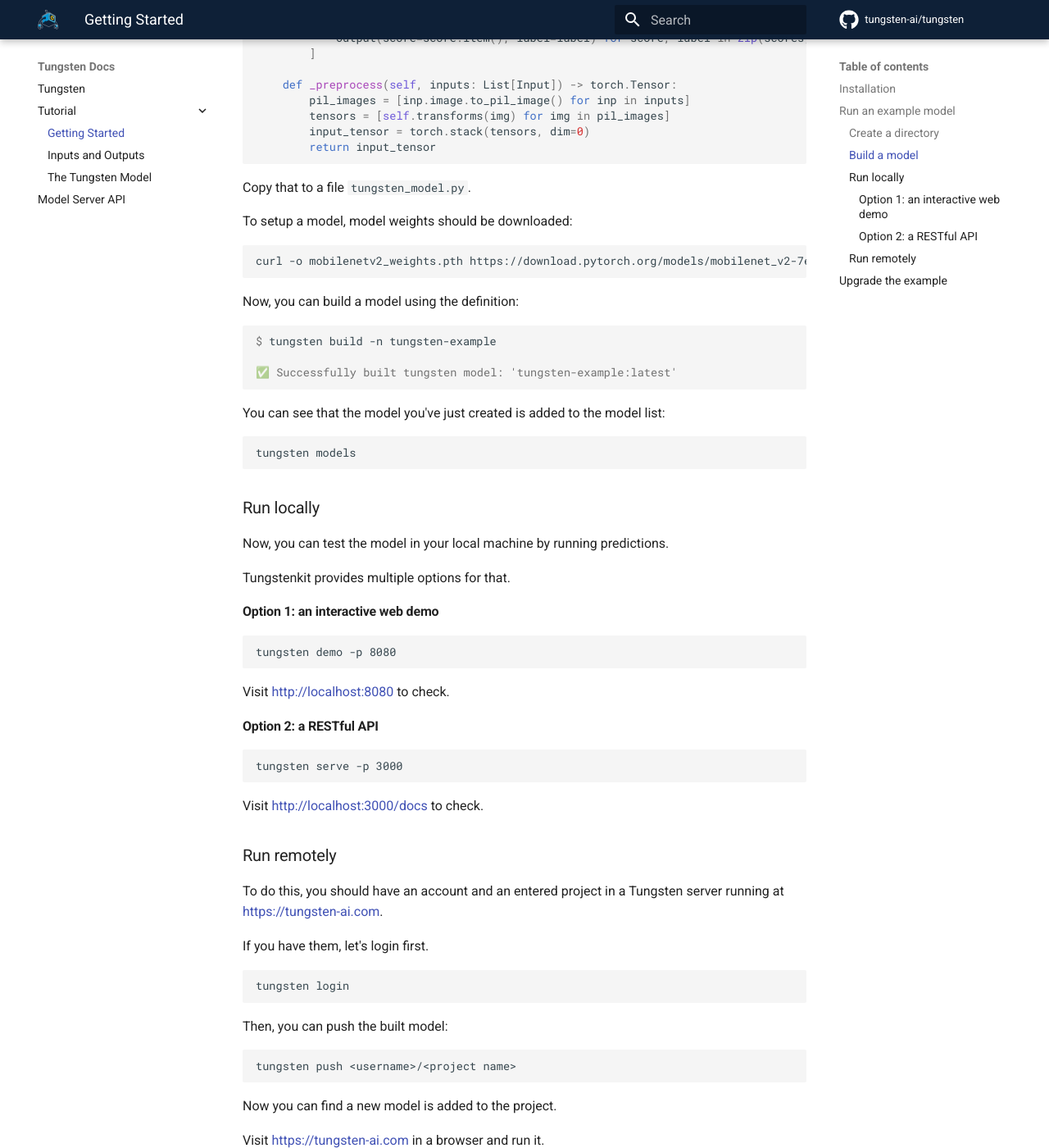
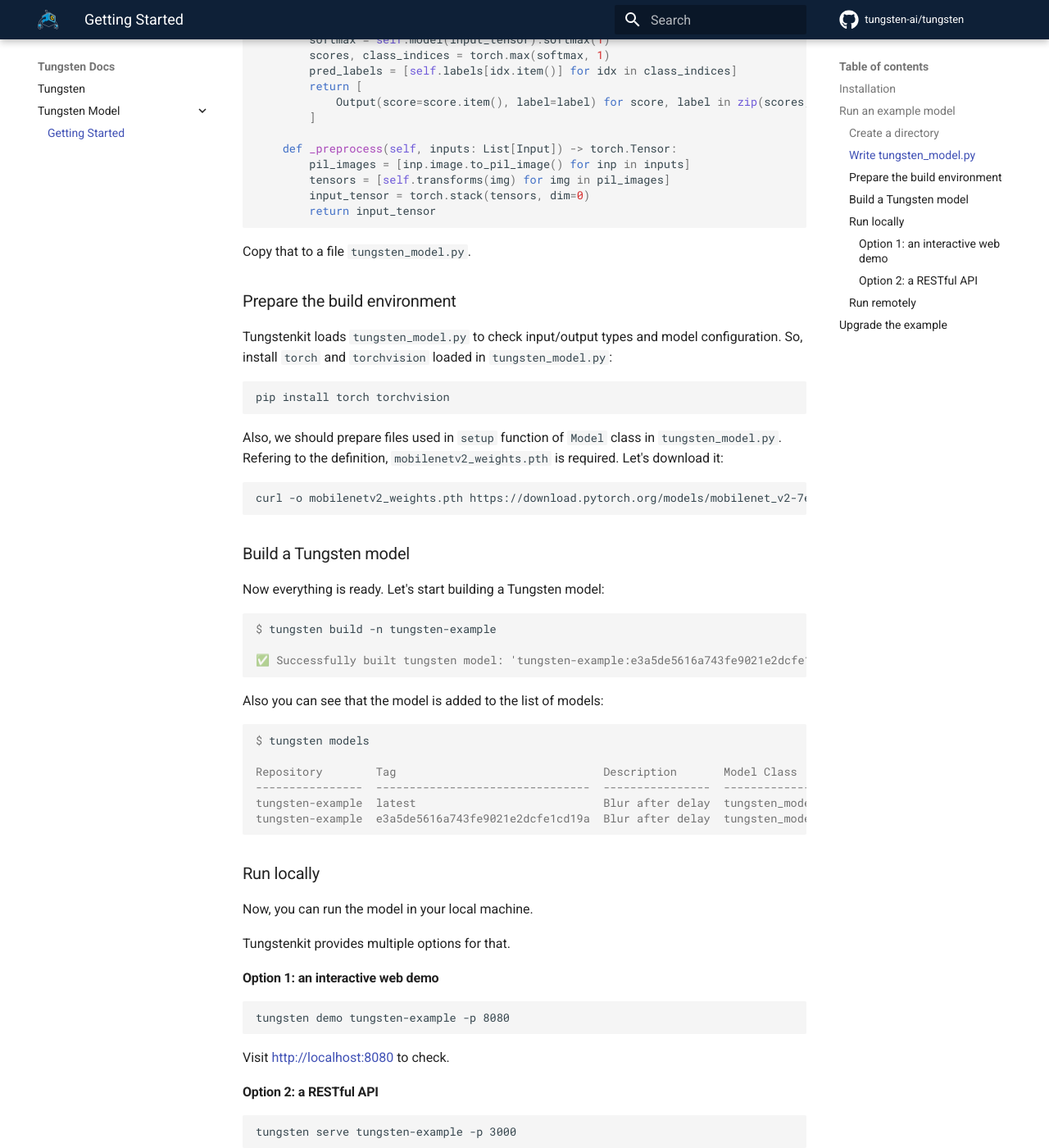
Before and after one commit to tungsten-ai/docs, an MkDocs documentation site: the page built from docs/tungsten_model/getting_started.md, in a window 1280 px wide and 1400 px high, scrolled down 1725 px. Shown: the whole window at 82% size. Built offline with MkDocs 1.6.1 and Material for MkDocs 9.7.7, drawn with Linux system fonts in a browser that asks for light colours; comment, search, counter and statistics services are not loaded; some of the changed text lies outside the part shown.

Commit message:
in progress

````diff
--- a/docs/tutorial/getting_started.md
+++ b/docs/tungsten_model/getting_started.md
@@ -2,25 +2,27 @@
 
 The first step is to install Tungstenkit.
 
-The prerequisites for installing tungstenkit are:
+The prerequisites are:
 
 - Python >= 3.7
 - [Docker](https://docs.docker.com/engine/install/)
+- (Optional) [nvidia-docker](https://docs.nvidia.com/datacenter/cloud-native/container-toolkit/install-guide.html#docker) for running GPU models locally. You can build and push a GPU model without a GPU and nvidia-docker.
 
 If they are ready, you can install Tungstenkit as follows:
 
 ```shell
 pip install tungstenkit
 ```
+
 ## Run an example model
 ### Create a directory
 Let's start by creating a working directory:
 ```shell
-mkdir tungsten-quickstart
-cd tungsten-quickstart
+mkdir tungsten-getting-started
+cd tungsten-getting-started
 ```
 
-### Build a model
+### Write ``tungsten_model.py``
 
 To build a Tungsten model, you should define your input, output, setup & predict functions, and dependencies in ``tungsten_model.py`` file.
 
@@ -31,25 +33,26 @@
 import torch
 from torchvision import transforms
 from torchvision.models.mobilenetv2 import MobileNet_V2_Weights, MobileNetV2
-from tungstenkit.io import BaseIO, Image
-from tungstenkit.model import TungstenModel, config
+
+from tungstenkit import io, model
 
 
-class Input(BaseIO):
-    image: Image
+class Input(io.BaseIO):
+    image: io.Image
 
 
-class Output(BaseIO):
+class Output(io.BaseIO):
     score: float
     label: str
 
 
-@config(
+@model.config(
+    gpu=False,
     description="Image classification model",
     python_packages=["torch", "torchvision"],
     batch_size=64,
 )
-class Model(TungstenModel[Input, Output]):
+class Model(model.TungstenModel[Input, Output]):
     def setup(self):
         self.model = MobileNetV2()
         self.model.load_state_dict(torch.load("mobilenetv2_weights.pth"))
@@ -82,39 +85,53 @@
 ```
 Copy that to a file ``tungsten_model.py``.
 
+### Prepare the build environment
+Tungstenkit loads ``tungsten_model.py`` to check input/output types and model configuration.
+So, install ``torch`` and ``torchvision`` loaded in ``tungsten_model.py``:
+```
+pip install torch torchvision
+```
 
-To setup a model, model weights should be downloaded:
+Also, we should prepare files used in ``setup`` function of ``Model`` class in ``tungsten_model.py``. Refering to the definition, ``mobilenetv2_weights.pth`` is required. Let's download it:
 ```
 curl -o mobilenetv2_weights.pth https://download.pytorch.org/models/mobilenet_v2-7ebf99e0.pth
 ```
 
-Now, you can build a model using the definition:
+
+
+### Build a Tungsten model
+Now everything is ready. Let's start building a Tungsten model:
 ```console
 $ tungsten build -n tungsten-example
 
-✅ Successfully built tungsten model: 'tungsten-example:latest'
+✅ Successfully built tungsten model: 'tungsten-example:e3a5de5616a743fe9021e2dcfe1cd19a' (also tagged as 'tungsten-example:latest')
 ```
 
-You can see that the model you've just created is added to the model list:
-```shell
-tungsten models
+Also you can see that the model is added to the list of models:
+```console
+$ tungsten models
+
+Repository        Tag                               Description       Model Class           Created              Docker Image ID
+----------------  --------------------------------  ----------------  --------------------  -------------------  -----------------
+tungsten-example  latest                            Blur after delay  tungsten_model:Model  2023-04-26 05:23:58  830eb82f0fcd
+tungsten-example  e3a5de5616a743fe9021e2dcfe1cd19a  Blur after delay  tungsten_model:Model  2023-04-26 05:23:58  830eb82f0fcd
 ```
 
 
 ### Run locally
-Now, you can test the model in your local machine by running predictions.
+Now, you can run the model in your local machine.
 
 Tungstenkit provides multiple options for that.
 
 #### Option 1: an interactive web demo
 ```
-tungsten demo -p 8080
+tungsten demo tungsten-example -p 8080
 ```
 Visit [http://localhost:8080](http://localhost:8080) to check.
 
 #### Option 2: a RESTful API
 ```
-tungsten serve -p 3000
+tungsten serve tungsten-example -p 3000
 ```
 Visit [http://localhost:3000/docs](http://localhost:3000/docs) to check.
 
--- a/mkdocs.yml
+++ b/mkdocs.yml
@@ -21,13 +21,11 @@
 
 nav:
   - Tungsten: index.md
-  - Tutorial:
-      - Getting Started: tutorial/getting_started.md
-      - Inputs and Outputs: tutorial/inputs_and_outputs.md
-      - The Tungsten Model: tutorial/tungsten_model.md
+  - Tungsten Model:
+      - Getting Started: tungsten_model/getting_started.md
   # - Runners: runners.md
   # - Self-hosting: self-hosting.md
-  - Model Server API: model_server_api.md
+  # - Model Server API: model_server_api.md
 
 markdown_extensions:
   - admonition
--- a/pyproject.toml
+++ b/pyproject.toml
@@ -9,7 +9,6 @@
 python = "^3.10"
 mkdocs-material = "^9.1.6"
 
-
 [build-system]
 requires = ["poetry-core"]
 build-backend = "poetry.core.masonry.api"
````
Also changed, not shown: docs/index.md (+20 -16 lines), docs/tungsten_model/build_your_own_model.py (added), docs/tungsten_model/inputs_and_outputs.md (renamed from docs/tutorial/inputs_and_outputs.md), docs/tungsten_model/tungsten_model.md (renamed from docs/tutorial/tungsten_model.md), 1 other file.
